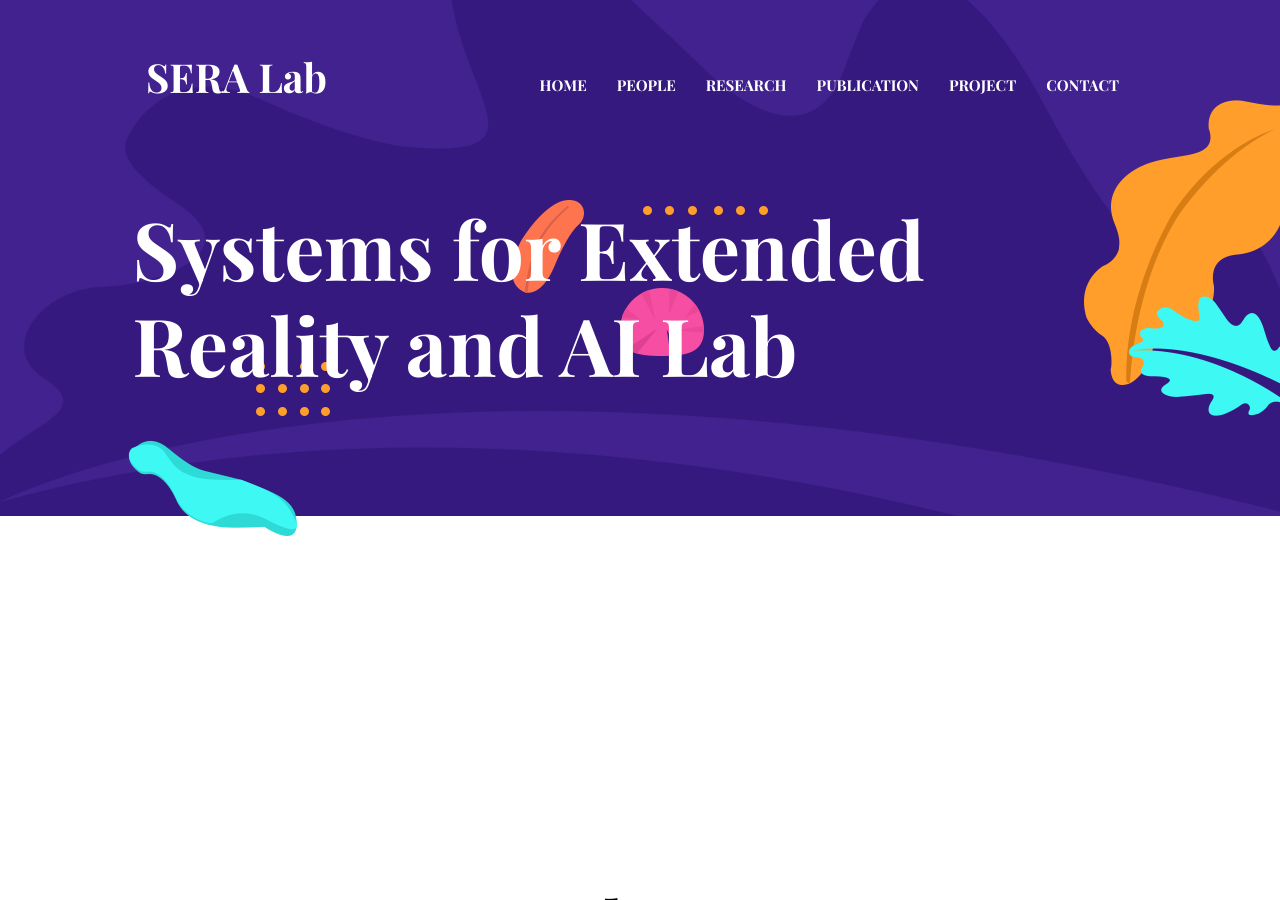
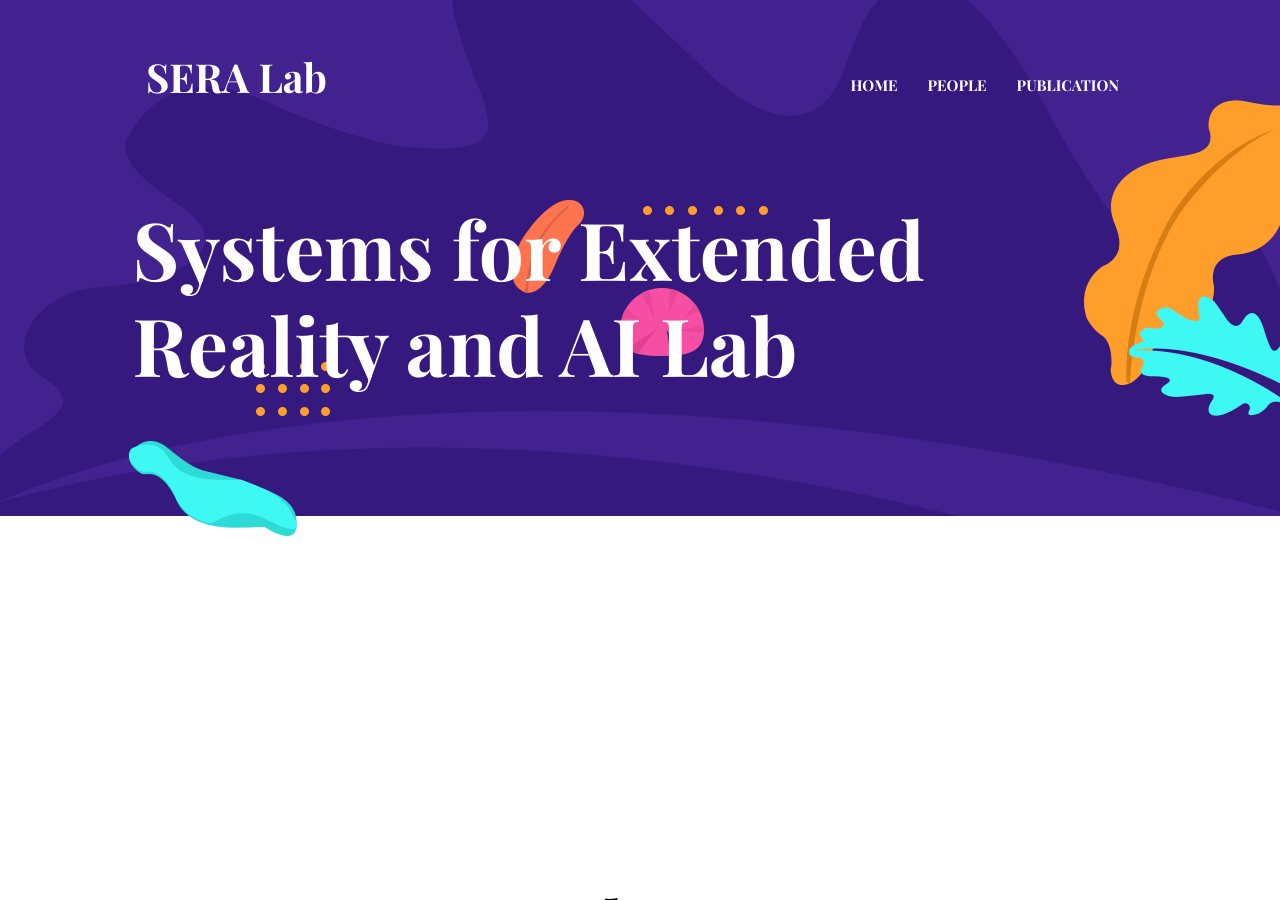
Before and after one commit to seyeon4302/seyeon4302.github.io, a Jekyll site: the page built from index.html, in a window 1280 px wide and 900 px high. Built offline with Jekyll 4.4.1, drawn with Linux system fonts in a browser that asks for light colours.

Commit message:
Update settings.yml

```diff
--- a/_data/settings.yml
+++ b/_data/settings.yml
@@ -13,10 +13,10 @@ copyright: Copyright &copy; 2020 Designed by [Themefisher](https://themefisher.c
 
 menu:
   - { name: PEOPLE, link: "/about" }
-  - { name: RESEARCH, link: "/blog" }
+  # - { name: RESEARCH, link: "/blog" }
   - { name: PUBLICATION, link: "/publications" }
-  - { name: PROJECT, link: "/contact" }
-  - { name: CONTACT, link: "/contact" }
+  # - { name: PROJECT, link: "/contact" }
+  # - { name: CONTACT, link: "/contact" }
 
 #-------------------------------
 # Google Analytics Section
```
